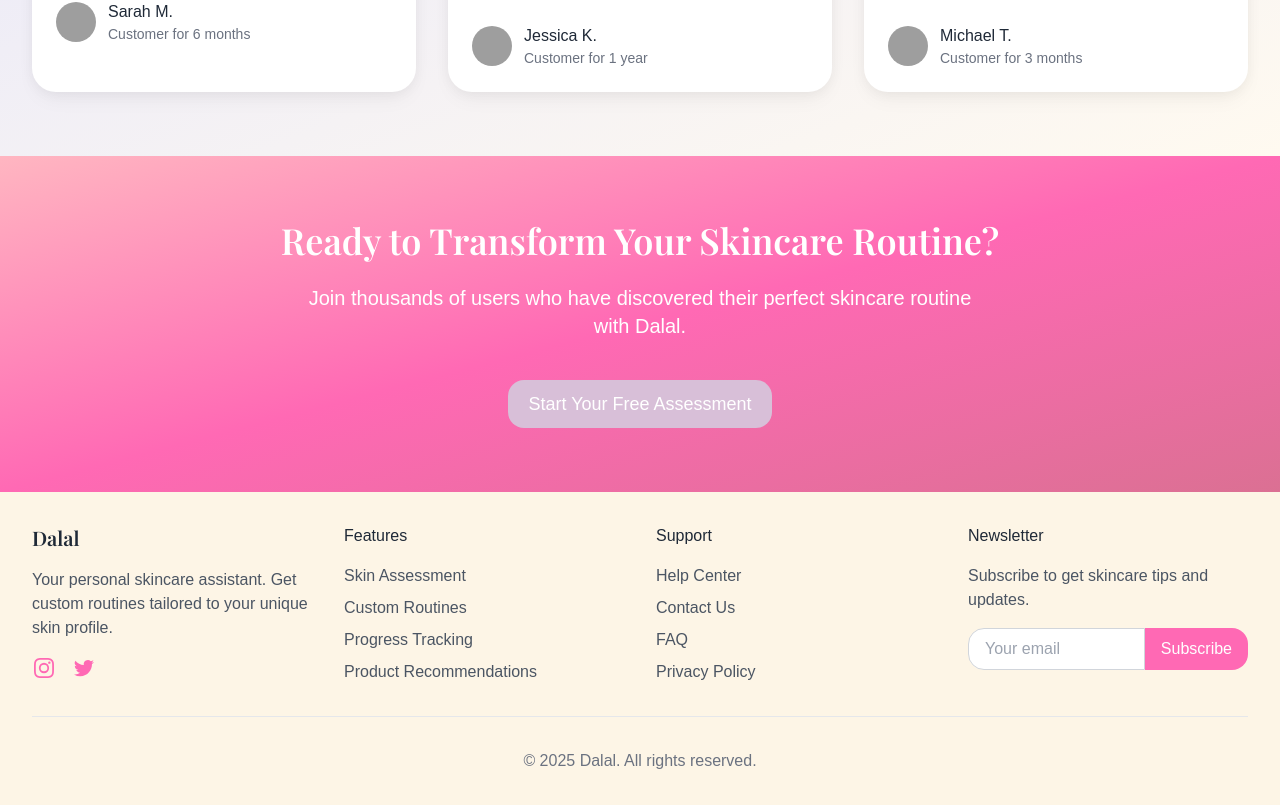
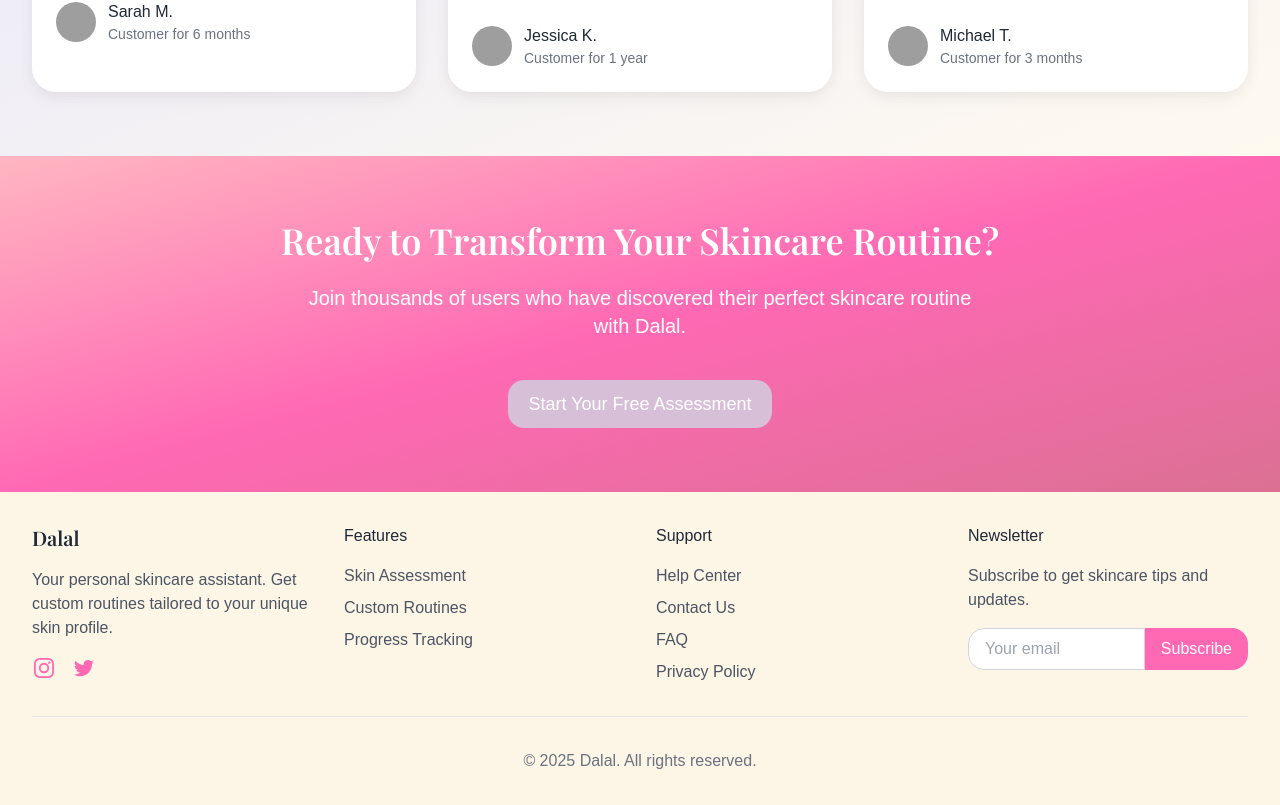
Before and after one commit to Proteseus/sara-dalal, a React (Vite) app in the folder frontend/: page / in a window 1280 px wide. Shown: the part 1582-2387 px from the top of the page. Built offline with nearby package versions, Linux system fonts and the light colour scheme; no server answers; grey boxes are pictures that could not be loaded.

Commit message:
ui fixes

```diff
--- a/frontend/src/components/layout/Footer.tsx
+++ b/frontend/src/components/layout/Footer.tsx
@@ -42,11 +42,6 @@ const Footer: React.FC = () => {
               <li>
                 <Link to="/progress" className="text-gray-600 hover:text-primary transition-colors">
                   Progress Tracking
-                </Link>
-              </li>
-              <li>
-                <Link to="/products/recommended" className="text-gray-600 hover:text-primary transition-colors">
-                  Product Recommendations
                 </Link>
               </li>
             </ul>
```
